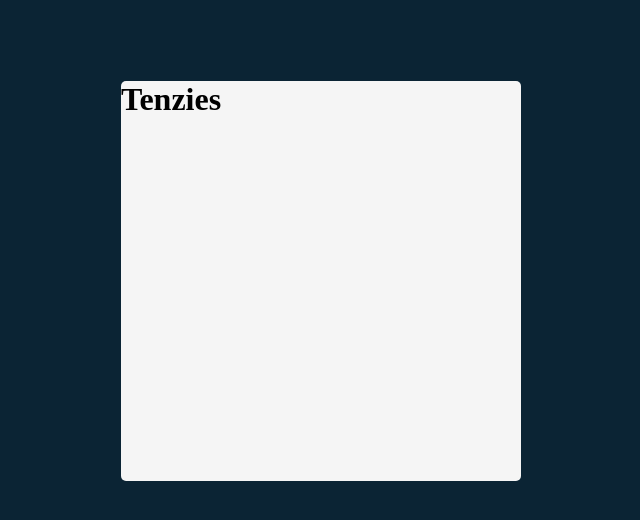
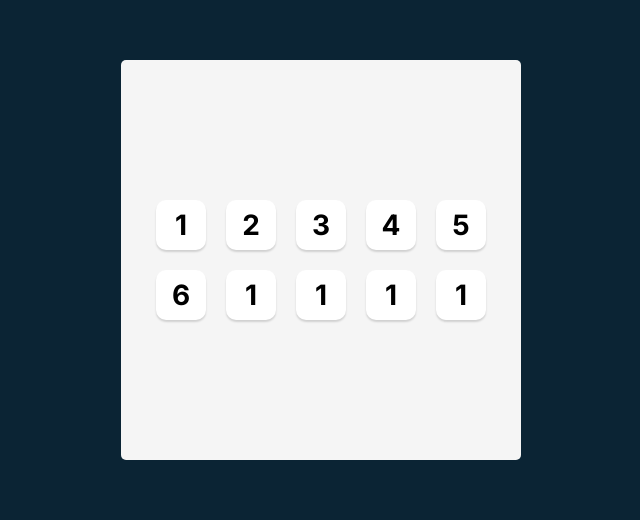
Before and after one commit to BlladeRunner/Tenzies, a React (Vite) app: page / in a window 1280 px wide. Shown: the part 140-660 px from the top of the page, without its empty margins (319-959 px from the left). Built offline with nearby package versions, Linux system fonts and the light colour scheme.

Commit message:
adding Die component

```diff
--- a/App.jsx
+++ b/App.jsx
@@ -1,8 +1,20 @@
+import Die from "./Die";
+
 export default function App() {
-    return (
-        <main>
-            <h1>Tenzies</h1>
-        </main>
-    )
-
+  return (
+    <main>
+      <div className="dice-container">
+        <Die value={1} />
+        <Die value={2} />
+        <Die value={3} />
+        <Die value={4} />
+        <Die value={5} />
+        <Die value={6} />
+        <Die value={1} />
+        <Die value={1} />
+        <Die value={1} />
+        <Die value={1} />
+      </div>
+    </main>
+  );
 }
--- /dev/null
+++ b/Die.jsx
@@ -0,0 +1,3 @@
+export default function Die(props) {
+  return <button>{props.value}</button>;
+}
--- a/index.css
+++ b/index.css
@@ -3,8 +3,9 @@
 }
 
 body {
+  font-family: Inter, sans-serif;
   margin: 0;
-    background-color: #0B2434;
+  background-color: #0b2434;
   padding: 20px;
   height: 100vh;
   display: flex;
@@ -21,8 +22,30 @@
 }
 
 main {
-    background-color: #F5F5F5;
+  background-color: #f5f5f5;
   height: 100%;
   border-radius: 5px;
+  display: flex;
+  flex-direction: column;
+  justify-content: center;
+  align-items: center;
+}
 
+.dice-container {
+  display: grid;
+  grid-template: auto auto / repeat(5, 1fr);
+  gap: 20px;
 }
+
+.dice-container button {
+  height: 50px;
+  width: 50px;
+  box-shadow: 0px 2px 2px rgba(0, 0, 0, 0.15);
+  border-radius: 10px;
+  border: none;
+  background-color: white;
+  font-family: Inter, sans-serif;
+  font-size: 1.75rem;
+  font-weight: bold;
+  cursor: pointer;
+}
```
Lines whose indentation alone changed are shown as unchanged.
